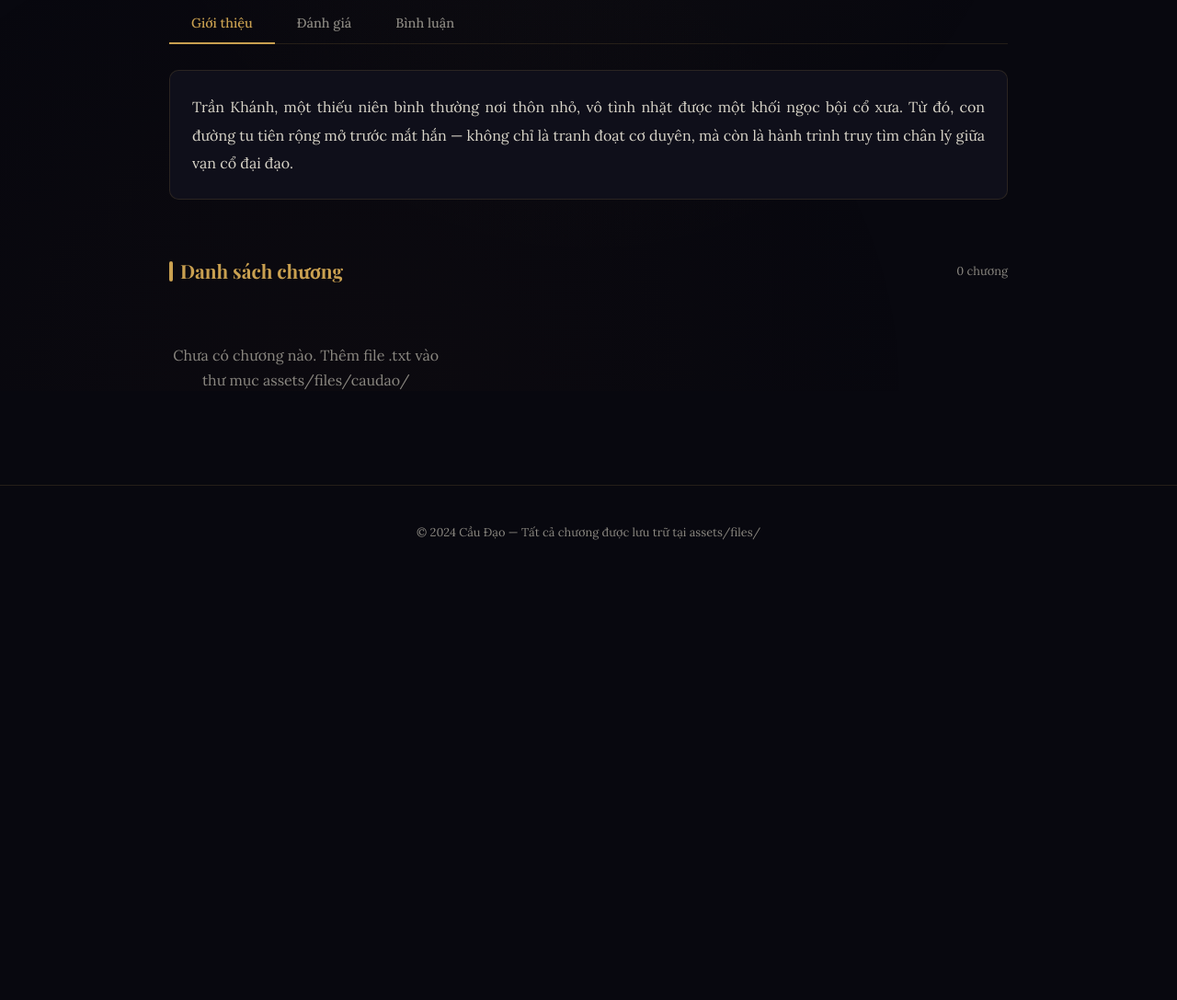
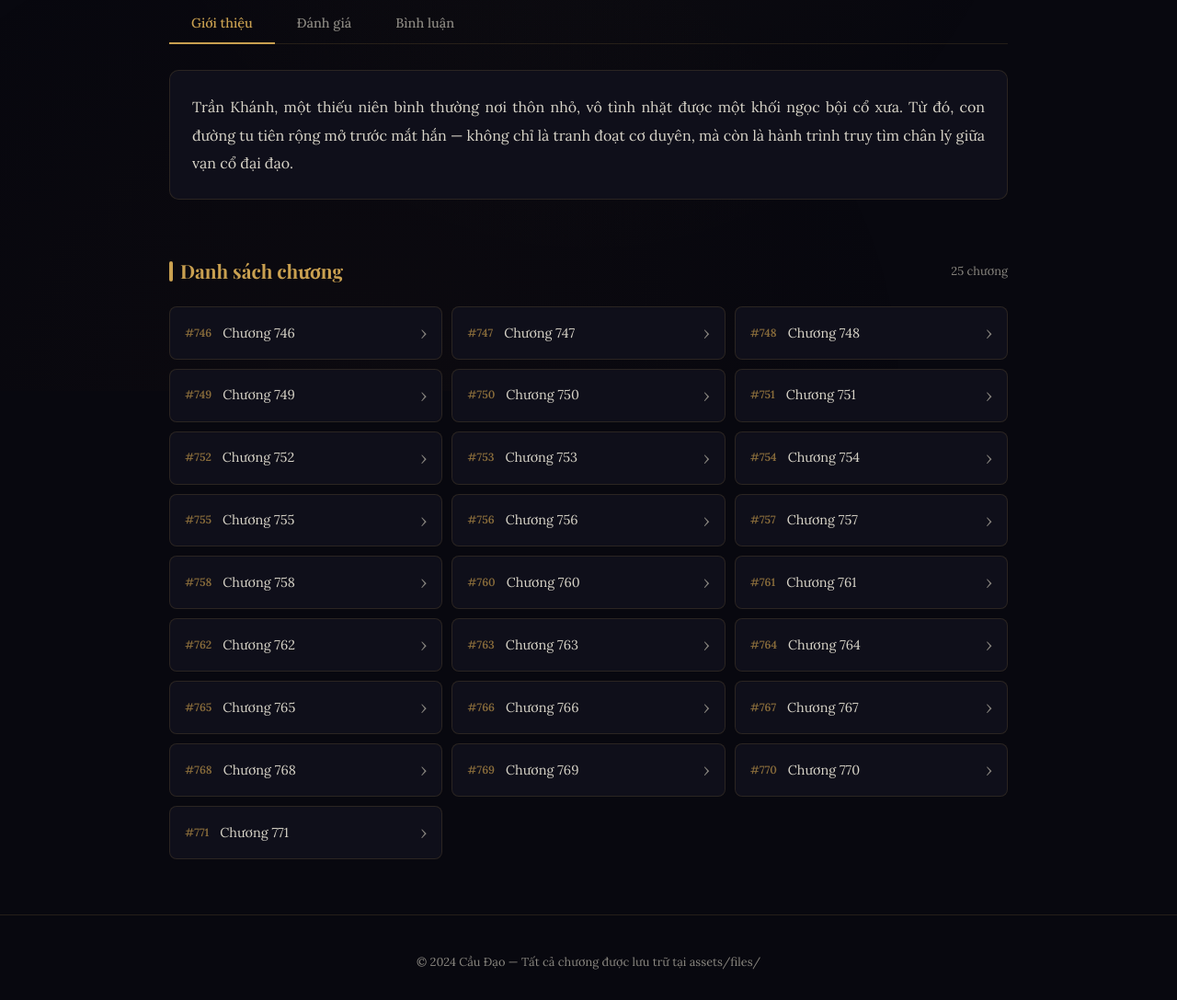
Before and after one commit to binhan212/truyen, a plain HTML site: page detail.html in a window 1280 px wide. Shown: the part 375-1462 px from the top of the page at 92% size. Before the commit the page ends 995 px from the top, so only its background shows below. Drawn offline with nearby package versions, Linux system fonts and the light colour scheme.

Commit message:
fix: chapters.json absolute->relative paths, bfcache handling in data.js, admin reload link

```diff
--- a/assets/js/data.js
+++ b/assets/js/data.js
@@ -1,8 +1,9 @@
 window.NovelsData = (function () {
 
-var loaded = false;
 var novels = [];
 var callbacks = [];
+var initializing = false;
+var ready = false;
 
 function httpGet(url, cb) {
   var xhr = new XMLHttpRequest();
@@ -47,9 +48,14 @@ function normalize(arr) {
   });
 }
 
-function init() {
-  if (loaded) return;
-  loaded = true;
+function fireCallbacks() {
+  for (var i = 0; i < callbacks.length; i++) callbacks[i](novels);
+  callbacks = [];
+}
+
+function doInit() {
+  if (initializing) return;
+  initializing = true;
   httpGet("assets/data/novels.json", function (err, data) {
     var base = [];
     if (!err) {
@@ -57,16 +63,27 @@ function init() {
     }
     var extras = loadExtras();
     novels = normalize(base.concat(extras));
-    for (var i = 0; i < callbacks.length; i++) callbacks[i](novels);
-    callbacks = [];
+    ready = true;
+    initializing = false;
+    fireCallbacks();
   });
 }
 
 function onReady(fn) {
-  if (loaded && novels.length) { fn(novels); return; }
+  if (ready) { fn(novels); return; }
   callbacks.push(fn);
-  if (!loaded) init();
+  if (!initializing) doInit();
 }
+
+window.addEventListener("pageshow", function (e) {
+  if (e.persisted) {
+    ready = false;
+    initializing = false;
+    callbacks = [];
+    novels = [];
+    doInit();
+  }
+});
 
 function saveExtras(arr) {
   localStorage.setItem("truyen_extra_novels", JSON.stringify(arr));
@@ -82,7 +99,6 @@ function addNovel(info, cb) {
   newNovel.slug = newNovel.slug || (newNovel.title ? newNovel.title.toLowerCase().replace(/\s+/g, "-").replace(/[^a-z0-9-]/g, "") : "novel-" + Date.now());
   extras.push(newNovel);
   saveExtras(extras);
-  novels = normalize(novels.concat([newNovel]));
   if (cb) cb(newNovel);
   return newNovel;
 }
@@ -107,7 +123,8 @@ return {
   addNovel: addNovel,
   removeNovel: removeNovel,
   findBySlug: findBySlug,
-  getAll: function () { return novels; }
+  getAll: function () { return novels; },
+  reload: function () { ready = false; initializing = false; callbacks = []; novels = []; doInit(); }
 };
 
 })();
```
Also changed, not shown: admin.html (+3 -2 lines), assets/files/chapters.json (+1 -1 lines), index.html (+3 -0 lines), 1 other file.
